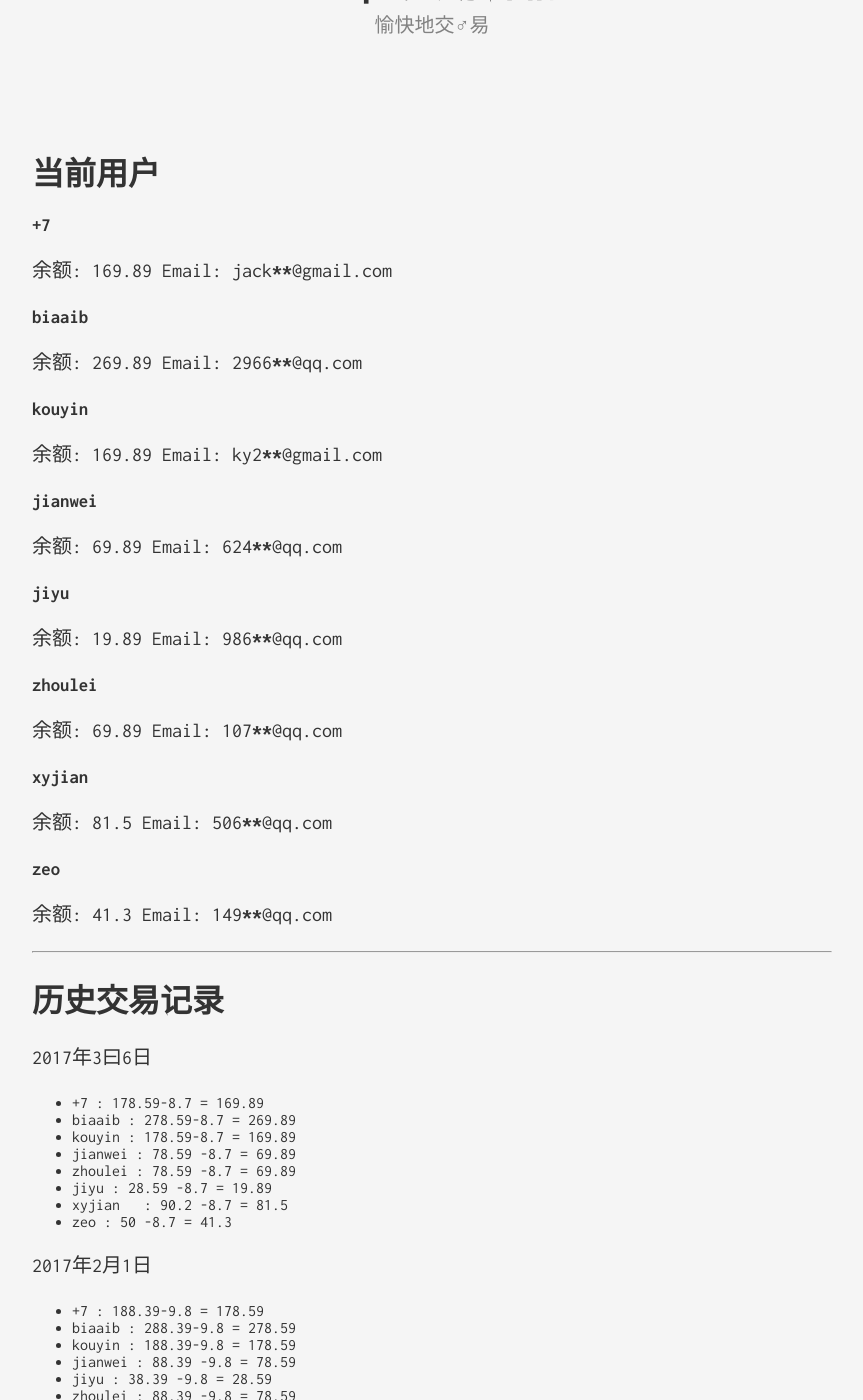
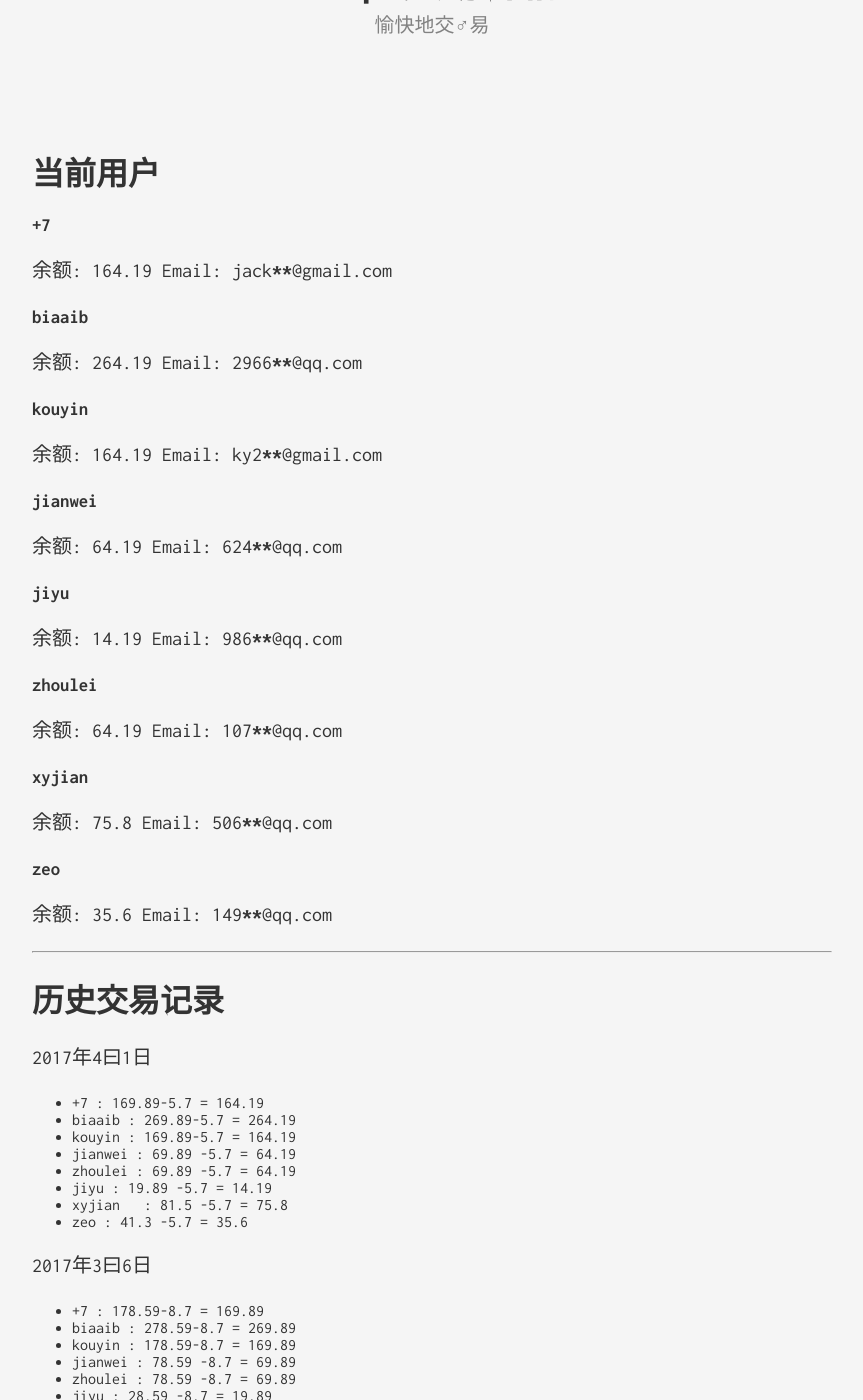
Before and after one commit to Prince-Laharl/Prince-Laharl.github.io, a Jekyll site: the page built from _posts/2016-11-27-77vpn-list.markdown, in a window 1280 px wide and 1400 px high, scrolled down 326 px. Shown: the whole window, without its empty margins (208-1071 px from the left). Built offline with Jekyll 4.4.1, drawn with Linux system fonts in a browser that asks for light colours.

Commit message:
Update 2016-11-27-77vpn-list.markdown

```diff
--- a/_posts/2016-11-27-77vpn-list.markdown
+++ b/_posts/2016-11-27-77vpn-list.markdown
@@ -9,48 +9,59 @@ categories: [programming]
 # 当前用户
 
 ### +7
-余额: 169.89
+余额: 164.19
 Email: jack******@gmail.com
 
 
 ### biaaib
-余额: 269.89
+余额: 264.19
 Email: 2966******@qq.com
 
 
 ### kouyin
-余额: 169.89
+余额: 164.19
 Email: ky2******@gmail.com
 
 
 ### jianwei
-余额: 69.89
+余额: 64.19
 Email: 624******@qq.com
 
 
 ### jiyu
-余额: 19.89
+余额: 14.19
 Email: 986******@qq.com
 
 
 ### zhoulei
-余额: 69.89
+余额: 64.19
 Email: 107******@qq.com
 
 
 ### xyjian
-余额: 81.5
+余额: 75.8
 Email: 506******@qq.com
 
 
 ### zeo
-余额: 41.3
+余额: 35.6
 Email: 149******@qq.com
 
 -------
 
 
 # 历史交易记录
+
+2017年4曰1日
+
+* +7        : 169.89-5.7 = 164.19
+* biaaib    : 269.89-5.7 = 264.19
+* kouyin    : 169.89-5.7 = 164.19
+* jianwei   : 69.89 -5.7 =  64.19
+* zhoulei   : 69.89 -5.7 =  64.19
+* jiyu      : 19.89 -5.7 =  14.19
+* xyjian    : 81.5  -5.7 =   75.8
+* zeo       : 41.3  -5.7 =   35.6
 
 2017年3曰6日
 
```
